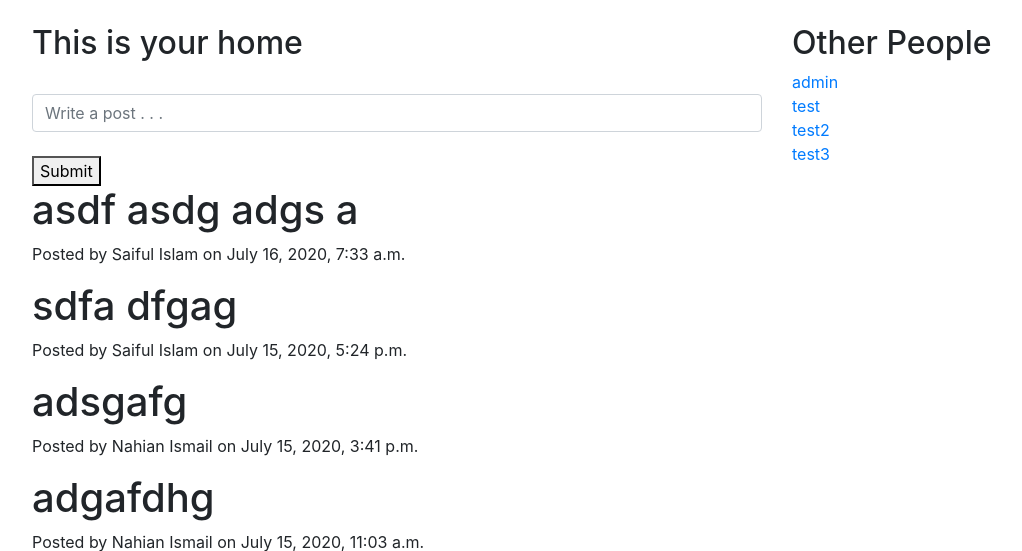
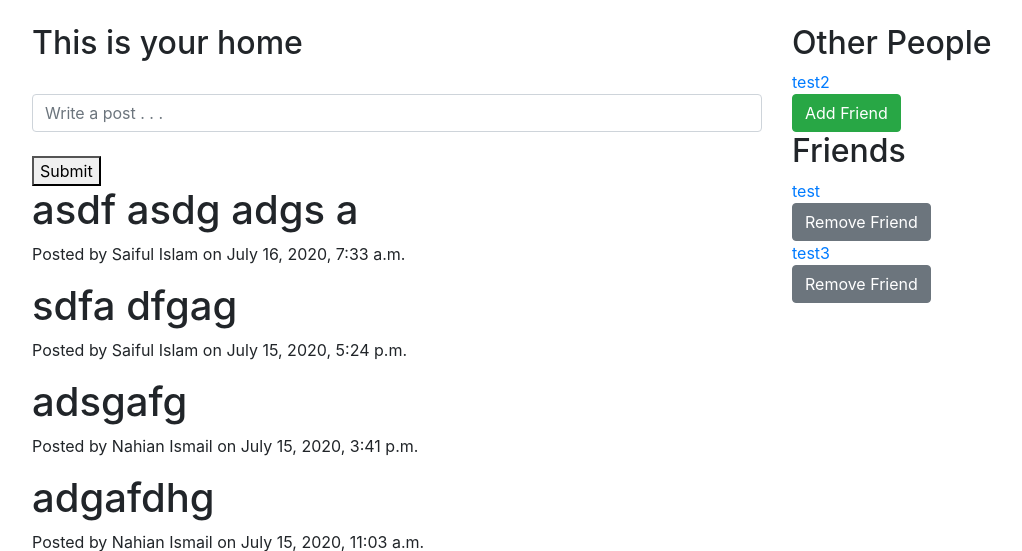
Before and after one commit to DNahian/Social-Network, a Django app: page /home/ in a window 1280 px wide. Shown: the part 80-631 px from the top of the page, without its empty margins (53-1075 px from the left). Run offline with Django 3.2, Linux system fonts and the light colour scheme; a user stored in the database is signed in; data comes from the database, SQL or seed files in the repository; both versions use the stored data as it was after the commit; some libraries are stand-ins or nearby versions.

Commit message:
final update

```diff
--- a/account/forms.py
+++ b/account/forms.py
@@ -8,6 +8,7 @@ class RegistrationForm(UserCreationForm):
 
     class Meta:
         model = User
+
         fields = ['username',
                   'first_name',
                   'last_name',
--- a/account/templates/account/profile.html
+++ b/account/templates/account/profile.html
@@ -8,7 +8,6 @@
 
 {% block body %}
 
-<div class="container">
 <p>
     Username: {{ user }}<br>
     First Name: {{ user.first_name }}<br>
@@ -18,11 +17,11 @@
     City: {{ user.userprofile.city }}<br>
     Website: {{ user.userprofile.website }}<br>
     Phone: {{ user.userprofile.phone }}<br>
+    {% if user.userprofile.image %}
     <img src="{{ user.userprofile.image.url}}" width="300">
-
+    {% endif %}
     <br>
     <a href="{% url 'account:edit-profile' %}">Edit Profile</a>
 </p>
-</div>
 
 {% endblock %}
--- a/account/urls.py
+++ b/account/urls.py
@@ -11,6 +11,7 @@ urlpatterns = [
     path('logout/', LogoutView.as_view(template_name='account/logout.html'), name='logout'),
     path('register/', views.register, name='register'),
     path('profile/', views.profile, name='profile'),
+    path('profile/<int:pk>', views.profile, name='profile_with_pk'),
     path('profile/edit/', views.edit_profile, name='edit-profile'),
     path('change-password/', views.change_password, name='change-password'),
     path('reset-password/', PasswordResetView.as_view(
--- a/home/admin.py
+++ b/home/admin.py
@@ -1 +1,6 @@
 from django.contrib import admin
+from home.models import Friend, Post
+
+
+admin.site.register(Post)
+admin.site.register(Friend)
--- a/home/models.py
+++ b/home/models.py
@@ -7,3 +7,23 @@ class Post(models.Model):
     user = models.ForeignKey(User, on_delete=models.DO_NOTHING)
     created = models.DateTimeField(auto_now_add=True)
     updated = models.DateTimeField(auto_now=True)
+
+
+class Friend(models.Model):
+    users = models.ManyToManyField(User)
+    current_user = models.ForeignKey(User, related_name='owner',
+                                     null=True, on_delete=models.DO_NOTHING)
+
+    @classmethod
+    def make_friend(cls, current_user, new_friend):
+        friend, created = cls.objects.get_or_create(
+            current_user=current_user
+        )
+        friend.users.add(new_friend)
+
+    @classmethod
+    def lose_friend(cls, current_user, new_friend):
+        friend, created = cls.objects.get_or_create(
+            current_user=current_user
+        )
+        friend.users.remove(new_friend)
--- a/home/templates/home.html
+++ b/home/templates/home.html
@@ -7,6 +7,7 @@
 {% endblock %}
 
 {% block body %}
+
 <div class="row">
     <div class="col-md-8">
         <h2>This is your home</h2>
@@ -26,9 +27,25 @@
     <div class="col-md-4">
         <h2>Other People</h2>
         {% for user in users %}
-        <a href="{% url 'account:profile' %}">
-            {{ user.username}}<br>
+        {% if user not in friends %}
+            <a href="{% url 'account:profile_with_pk' pk=user.pk %}">
+                {{ user.username }}<br>
+            </a>
+            <a href="{% url 'home:change_friend' operation='add' pk=user.pk %}">
+                <button type="button" class="btn btn-success">Add Friend</button>
+            </a>
+            <br>
+        {% endif %}
+        {% endfor %}
+        <h2>Friends</h2>
+        {% for friend in friends %}
+        <a href="{% url 'account:profile_with_pk' pk=friend.pk %}">
+            {{ friend.username }}<br>
         </a>
+        <a href="{% url 'home:change_friend' operation='remove' pk=friend.pk %}">
+            <button type="button" class="btn btn-secondary">Remove Friend</button>
+        </a>
+        <br>
         {% endfor %}
     </div>
 </div>
--- a/home/urls.py
+++ b/home/urls.py
@@ -1,7 +1,9 @@
 from django.urls import path
 from home.views import HomeView
+from . import views
 app_name = 'home'
 
 urlpatterns = [
     path('', HomeView.as_view(), name='home'),
+    path('connect/<operation>/<int:pk>/', views.change_friend, name='change_friend'),
 ]
--- a/home/views.py
+++ b/home/views.py
@@ -1,7 +1,7 @@
 from django.shortcuts import render, redirect
 from django.views.generic import TemplateView
 from home.forms import HomeForm
-from home.models import Post
+from home.models import Post, Friend
 from django.contrib.auth.models import User
 
 
@@ -11,8 +11,14 @@ class HomeView(TemplateView):
     def get(self, request):
         form = HomeForm()
         posts = Post.objects.all().order_by('-created')
-        users = User.objects.all()
-        args = {'form': form, 'posts': posts, 'users': users}
+        users = User.objects.exclude(id=request.user.id)
+        try:
+            friend = Friend.objects.get(current_user=request.user)
+            friends = friend.users.all()
+        except Friend.DoesNotExist:
+            friends = None
+
+        args = {'form': form, 'posts': posts, 'users': users, 'friends': friends}
         return render(request, self.template_name, args)
 
     def post(self, request):
@@ -27,3 +33,12 @@ class HomeView(TemplateView):
 
         args = {'form': form, 'text': text}
         return render(request, self.template_name, args)
+
+
+def change_friend(request, operation, pk):
+    friend = User.objects.get(pk=pk)
+    if operation == 'add':
+        Friend.make_friend(request.user, friend)
+    elif operation == 'remove':
+        Friend.lose_friend(request.user, friend)
+    return redirect('home:home')
```
Also changed, not shown: account/templates/account/change_password.html (+5 -7 lines), account/templates/account/edit_profile.html (+5 -7 lines), account/templates/account/reg_form.html (+6 -7 lines), account/views.py (+6 -2 lines), tutorial/settings.py (+1 -13 lines), db.sqlite3, home/migrations/0004_friend.py (added), home/migrations/0005_friend_current_user.py (added). Lines whose indentation alone changed are shown as unchanged.
